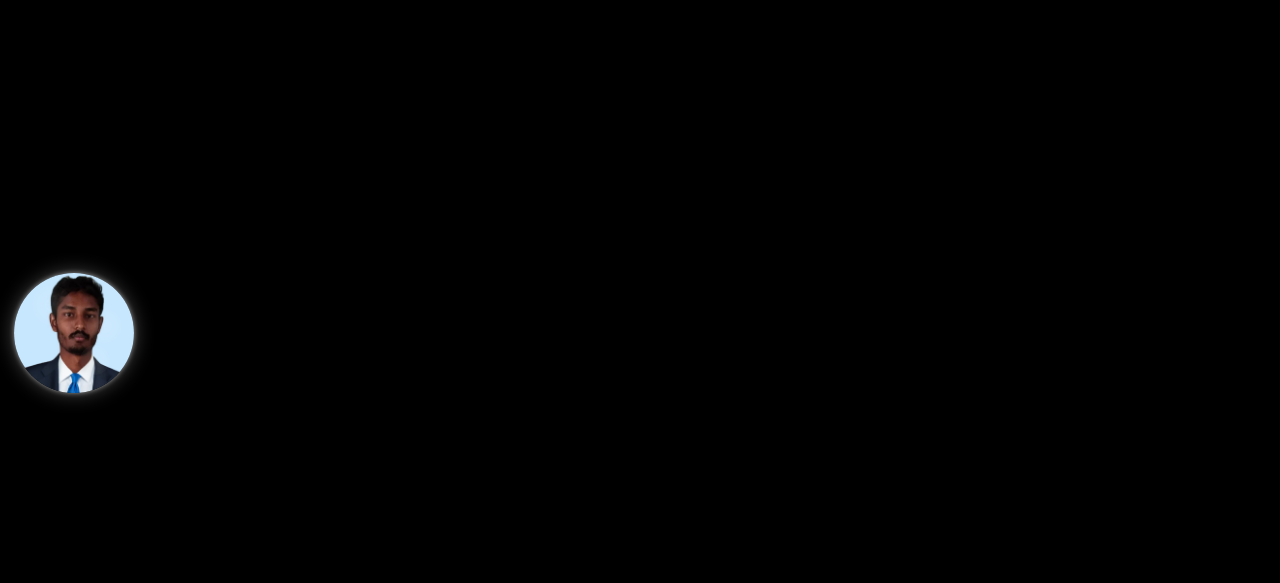
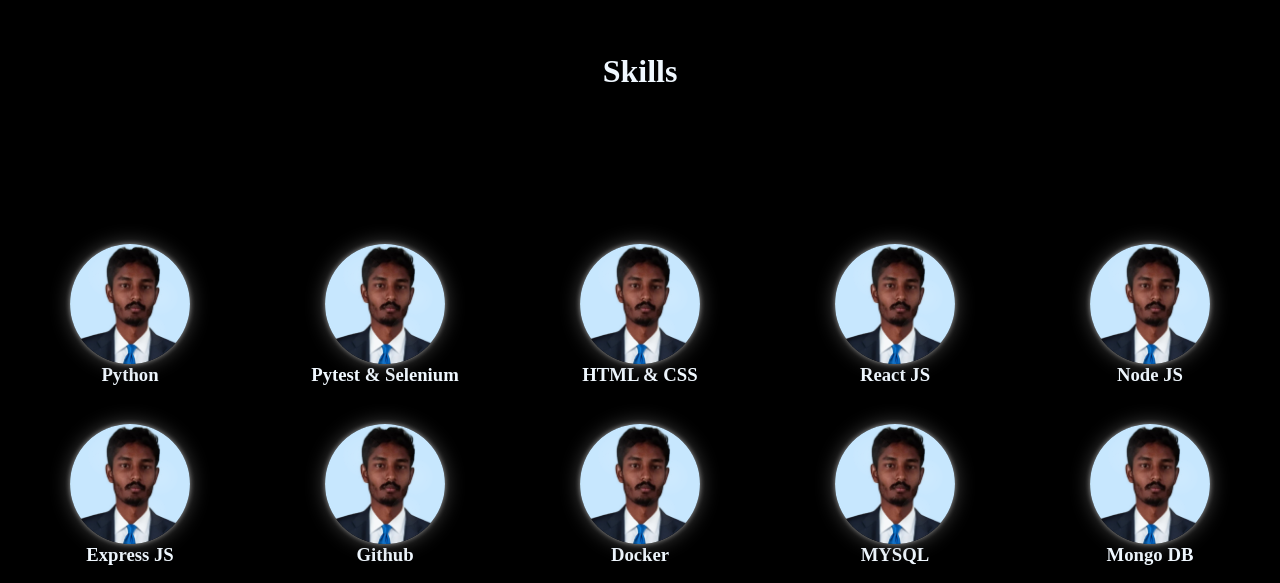
Before and after one commit to Paramesh-Kumar-2004/VP_Portfolio-2, a React (Create React App) app: page / in a window 1280 px wide. Shown: the part 1737-2320 px from the top of the page. Built offline with nearby package versions, Linux system fonts and the light colour scheme.

Commit message:
Updating The Skill Styles

```diff
--- a/src/Components/Skills.jsx
+++ b/src/Components/Skills.jsx
@@ -8,7 +8,61 @@ function Skills() {
   return (
     <div id='Main_Skill_Div'>
 
-      <Skills_Animation />
+      <h1>Skills</h1>
+
+      <div id='Skills_Card'>
+
+        <div className='Cards'>
+          <Skills_Animation Level={"80%"} />
+          <span><h3>Python</h3></span>
+        </div>
+
+        <div className='Cards'>
+          <Skills_Animation Level={"60%"} />
+          <span><h3>Pytest & Selenium</h3></span>
+        </div>
+
+        <div className='Cards'>
+          <Skills_Animation Level={"80%"} />
+          <span><h3>HTML & CSS</h3></span>
+        </div>
+
+        <div className='Cards'>
+          <Skills_Animation Level={"80%"} />
+          <span><h3>React JS</h3></span>
+        </div>
+
+        <div className='Cards'>
+          <Skills_Animation Level={"80%"} />
+          <span><h3>Node JS</h3></span>
+        </div>
+
+        <div className='Cards'>
+          <Skills_Animation Level={"80%"} />
+          <span><h3>Express JS</h3></span>
+        </div>
+
+        <div className='Cards'>
+          <Skills_Animation Level={"70%"} />
+          <span><h3>Github</h3></span>
+        </div>
+
+        <div className='Cards'>
+          <Skills_Animation Level={"60%"} />
+          <span><h3>Docker</h3></span>
+        </div>
+
+        <div className='Cards'>
+          <Skills_Animation Level={"60%"} />
+          <span><h3>MYSQL</h3></span>
+        </div>
+
+        <div className='Cards'>
+          <Skills_Animation Level={"50%"} />
+          <span><h3>Mongo DB</h3></span>
+        </div>
+
+      </div>
 
     </div>
   )
--- a/src/Components/Skills/Skills_Animation.jsx
+++ b/src/Components/Skills/Skills_Animation.jsx
@@ -3,13 +3,14 @@ import "../../Styles/Skills.css"
 
 
 
-function Skills_Animation({ Percentage }) {
+function Skills_Animation({ Level }) {
     return (
+
         <div class="social-circle">
             <span class="bubble layer1"></span>
             <span class="bubble layer2"></span>
             <span class="bubble layer3"></span>
-            <p class="circle-text">Intermidiate</p>
+            <p class="circle-text">{Level}</p>
         </div>
 
     )
--- a/src/Styles/Skills.css
+++ b/src/Styles/Skills.css
@@ -1,10 +1,27 @@
 #Main_Skill_Div {
     min-height: 100vh;
-    padding: 14px;
-    justify-content: space-between;
+    /* background: green; */
+    display: flex;
+    flex-direction: column;
+    justify-content: space-evenly;
     align-items: center;
+    flex-wrap: wrap;
+}
+
+#Skills_Card {
     display: flex;
+    justify-content: space-evenly;
     flex-wrap: wrap;
+}
+
+.Cards {
+    height: 180px;
+    width: 250px;
+    /* background: gsray; */
+    display: flex;
+    flex-direction: column;
+    justify-content: center;
+    align-items: center;
 }
 
 
@@ -13,8 +30,8 @@
     height: 120px;
     width: 120px;
     border-radius: 50%;
-    box-shadow:  0 0 20px rgba(255, 255, 255, 0.3),
-         0 0 5px rgba(255, 255, 255, 0.5),
+    box-shadow: 0 0 20px rgba(255, 255, 255, 0.3),
+        0 0 5px rgba(255, 255, 255, 0.5),
         0 5px 15px rgba(0, 0, 0, 0.2);
     backdrop-filter: blur(12px);
     background-image: url("../Images/VP.jpeg");
```
